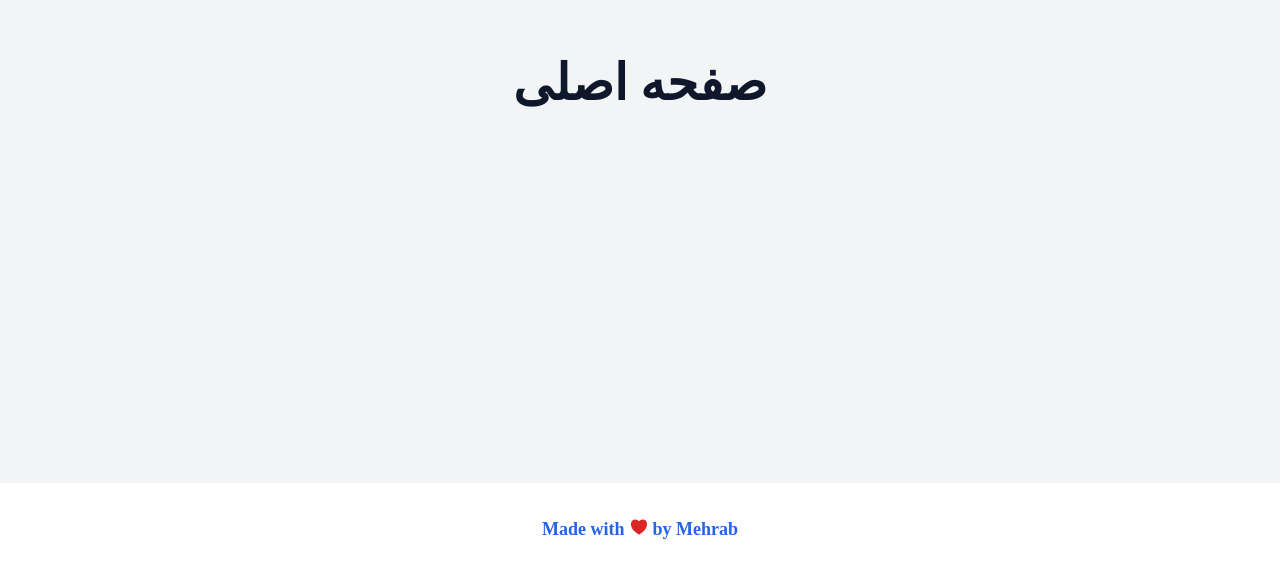
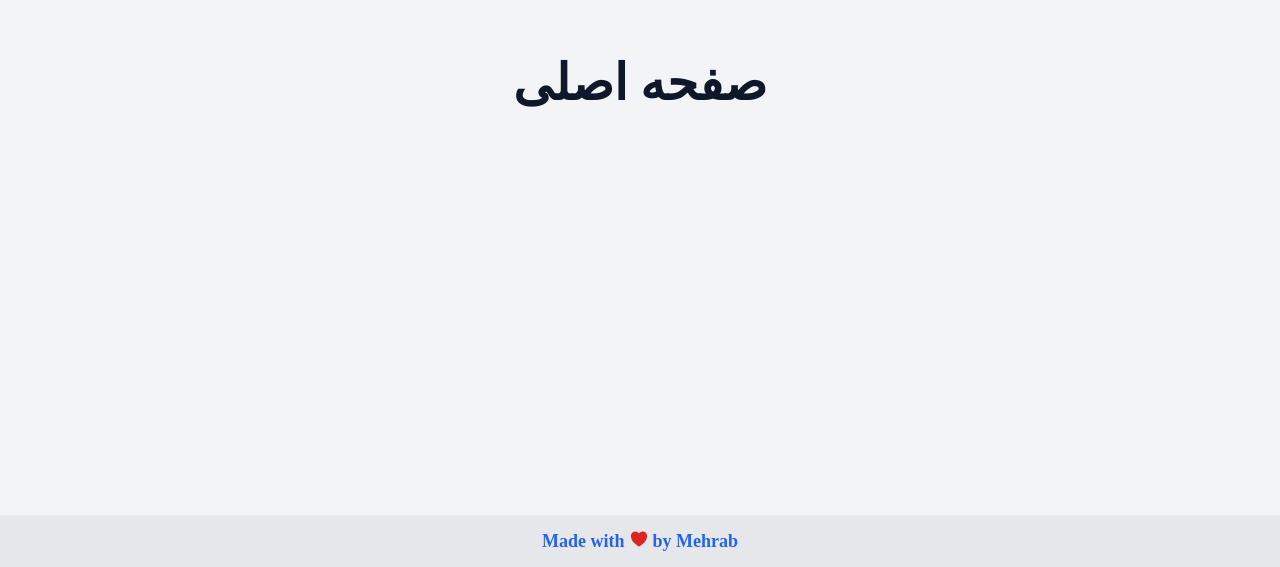
Before and after one commit to mehrabFronto/Blogs-App-Project, a Next.js app: page / in a window 1280 px wide. Shown: the part 413-980 px from the top of the page. Before the commit the page ends 956 px from the top, so only its background shows below. Built offline with nearby package versions, Linux system fonts and the light colour scheme.

Commit message:
styles fixed

```diff
--- a/src/components/BlogsList/BlogsList.js
+++ b/src/components/BlogsList/BlogsList.js
@@ -10,7 +10,7 @@ const BlogsList = ({ blogs }) => {
          <div
             key={blog._id}
             className="col-span-6 md:col-span-3 lg:col-span-2 rounded-2xl bg-white
-            w-full flex flex-col items-start shadow-md p-2 text-slate-800 max-h-[420px]">
+            w-full flex flex-col items-start shadow-md p-2 text-slate-800 max-h-[420px] md:max-h-[375px]">
             {/* blog image */}
             <div className="aspect-w-16 aspect-h-9 w-full  mb-4">
                <Link href={`/blogs/${blog.hashId}/${blog.slug}`}>
@@ -37,7 +37,7 @@ const BlogsList = ({ blogs }) => {
                         <img
                            src="/images/md.jpg"
                            alt="author"
-                           className="w-6 h-6 rounded-full object-cover ring-2 ring-blue-600"
+                           className="w-6 h-6 rounded-full ring-2 ring-blue-600"
                         />
                         <span className="text-sm">{blog.author.name}</span>
                      </div>
--- a/src/containers/Layout/Footer.js
+++ b/src/containers/Layout/Footer.js
@@ -2,8 +2,10 @@ import { HeartIcon } from "@heroicons/react/24/solid";
 
 const Footer = () => {
    return (
-      <div className="relative bottom-0 left-0 right-0 w-full text-blue-600 mt-8 font-semibold">
-         <p className="flex items-center justify-center gap-x-1 flex-row-reverse text-lg">
+      <div className="relative bottom-0 left-0 right-0 w-full text-blue-600 font-semibold">
+         <p
+            className="flex items-center justify-center gap-x-1 flex-row-reverse text-lg bg-gray-200
+         py-3">
             Made with <HeartIcon className="w-5 h-5 mb-1 fill-red-600" /> by
             Mehrab
          </p>
--- a/src/containers/Layout/index.js
+++ b/src/containers/Layout/index.js
@@ -5,7 +5,7 @@ const Layout = ({ children }) => {
    return (
       <>
          <Header />
-         <main className="bg-gray-100 pt-[75px] lg:pt-24">{children}</main>
+         <main className="bg-gray-100 pt-[75px] lg:pt-24 pb-8">{children}</main>
          <Footer />
       </>
    );
```
